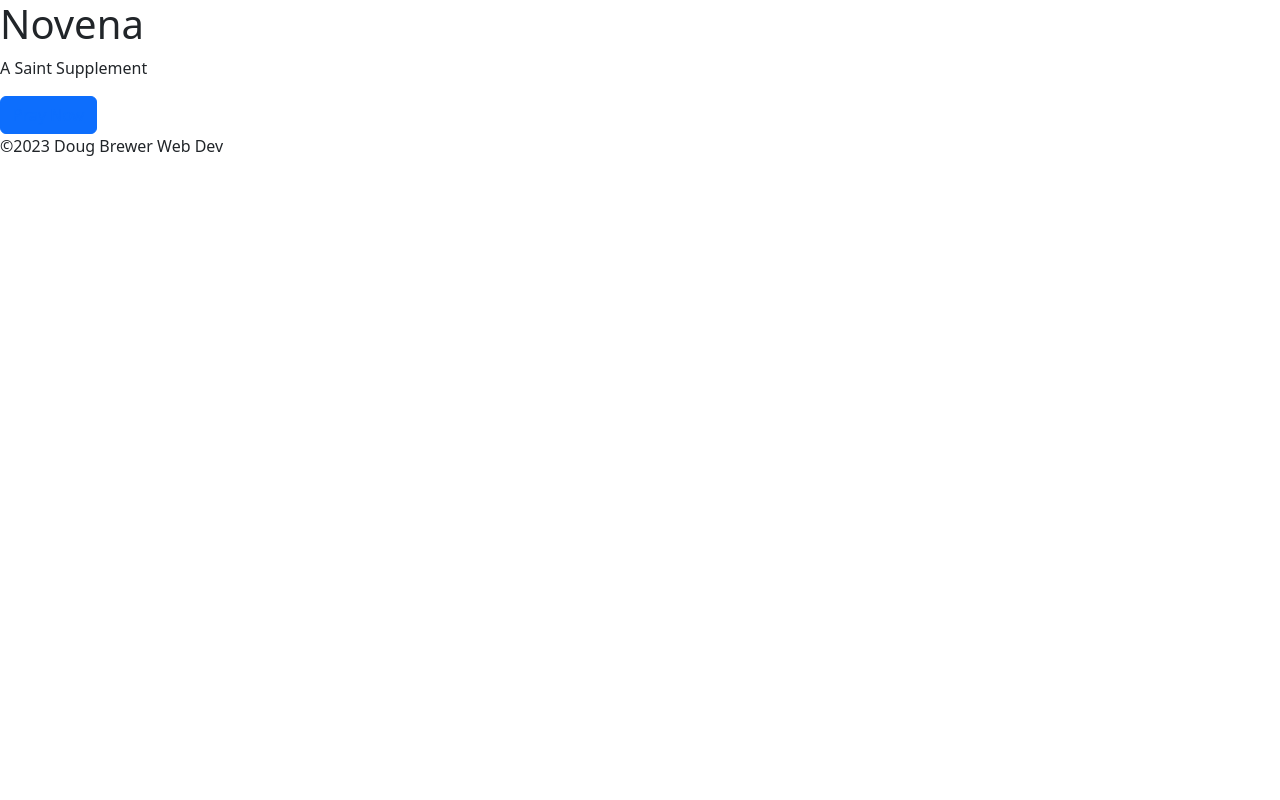
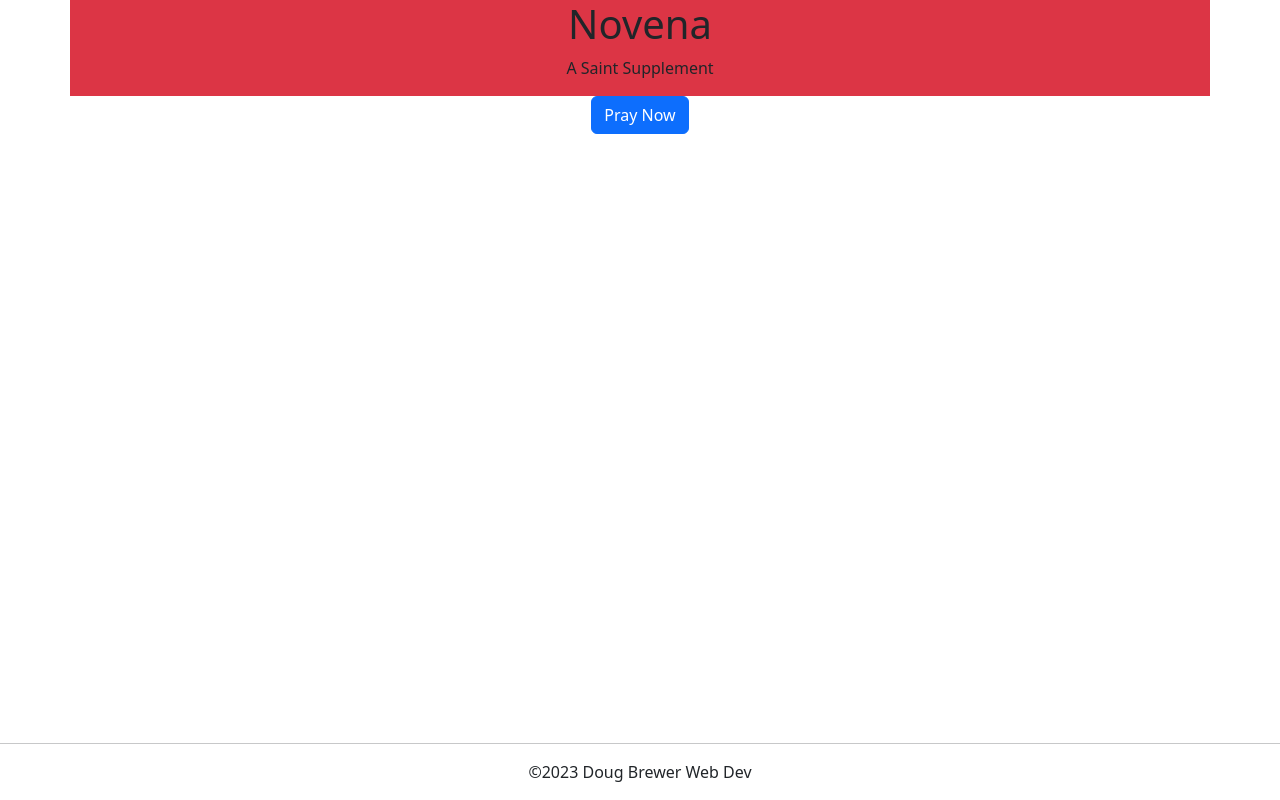
Before and after one commit to Officialdougb/novenas, a React (Create React App) app: page / in a window 1280 px wide. Built offline with nearby package versions, Linux system fonts and the light colour scheme.

Commit message:
styled the pages with bootstrap and removed the custom function Button.js

```diff
--- a/public/index.html
+++ b/public/index.html
@@ -13,7 +13,7 @@
     <link rel="manifest" href="%PUBLIC_URL%/manifest.json" />
     <title>Novenas App</title>
   </head>
-  <body>
+  <body style="margin:0;padding:0;">
     <div id="root"></div>
   </body>
 </html>
--- a/src/App.js
+++ b/src/App.js
@@ -1,19 +1,28 @@
 import 'bootstrap/dist/css/bootstrap.min.css';
 import Home from './components/Home';
+import Header from './components/Header';
 import Footer from './components/Footer';
 import PrayNowView from './components/PrayNowView';
 import { BrowserRouter, Routes, Route } from 'react-router-dom'
+import { Container, Row } from 'react-bootstrap';
 
 export default function App() {
   return (
-    <>
+    <Container className="h-100">
+      <Row className="text-center">
+        <Header />
+      </Row>
+      <Row className="mb-10">
         <BrowserRouter>
           <Routes>
             <Route path="/" element={<Home />} />
             <Route path="/praynow" element={<PrayNowView />} />
           </Routes>
         </BrowserRouter>
+      </Row>
+      <Row className="fixed-bottom">
         <Footer />
-    </>
+      </Row>
+    </Container>
   );
 }
--- a/src/components/Button.js
+++ /dev/null
@@ -1,5 +0,0 @@
-export default function Button(props) {
-  return (
-    <button>{props.title}</button>
-  )
-}
--- a/src/components/Footer.js
+++ b/src/components/Footer.js
@@ -1,7 +1,8 @@
 export default function Footer() {
   return (
-    <>
+    <div className="text-center">
+      <hr />
       <p>&copy;2023 Doug Brewer Web Dev</p>
-    </>
+    </div>
   );
 }
--- a/src/components/Home.js
+++ b/src/components/Home.js
@@ -3,12 +3,12 @@ import Button from 'react-bootstrap/Button';
 
 export default function HomeHeader() {
   return (
-    <>
-      <h1>Novena</h1>
-      <p>A Saint Supplement</p>
-      <Button variant="primary">
-        <Link to="/praynow">Pray Now</Link>
-      </Button>
-    </>
-  )
+    <div className="text-center">
+      <Link to="/praynow">
+        <Button variant="primary">
+          Pray Now
+        </Button>
+      </Link>
+    </div>
+  );
 }
--- a/src/components/PrayNowView.js
+++ b/src/components/PrayNowView.js
@@ -1,17 +1,21 @@
-import Header from './Header.js';
 import NovenasList from './NovenasList.js';
 import { Link } from 'react-router-dom';
 import { novenas } from './data/SummerNovenas23.js';
 import Accordian from 'react-bootstrap/Accordion';
+import Button from 'react-bootstrap/Button';
 
 export default function PrayNowView() {
   return (
-    <>
-      <Header />
+    <div className="text-center">
       <Accordian>
         <NovenasList data={novenas} />
       </Accordian>
-      <Link to="/">Home</Link>
-    </>
+      <hr />
+      <Link to="/">
+        <Button variant="primary">
+          Home
+        </Button>
+      </Link>
+    </div>
   );
 }
```
Lines whose indentation alone changed are shown as unchanged.
